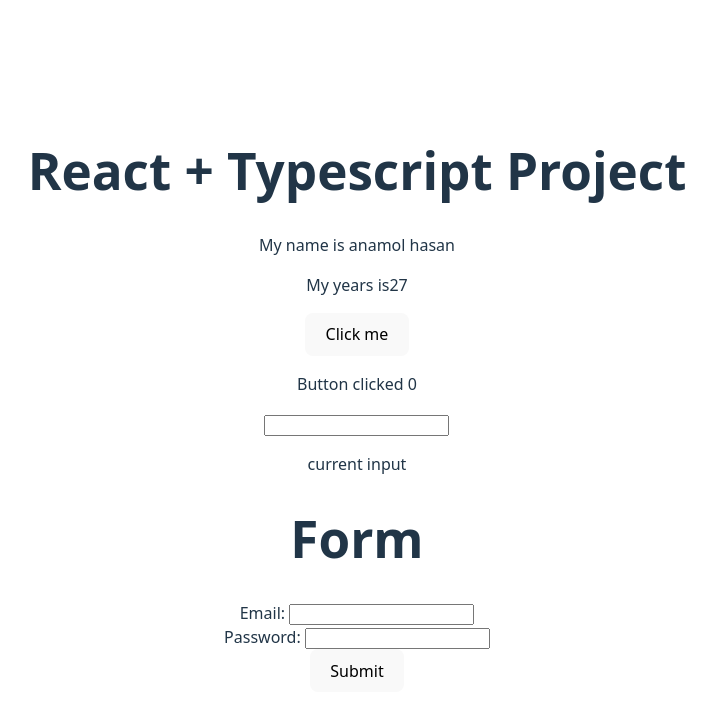
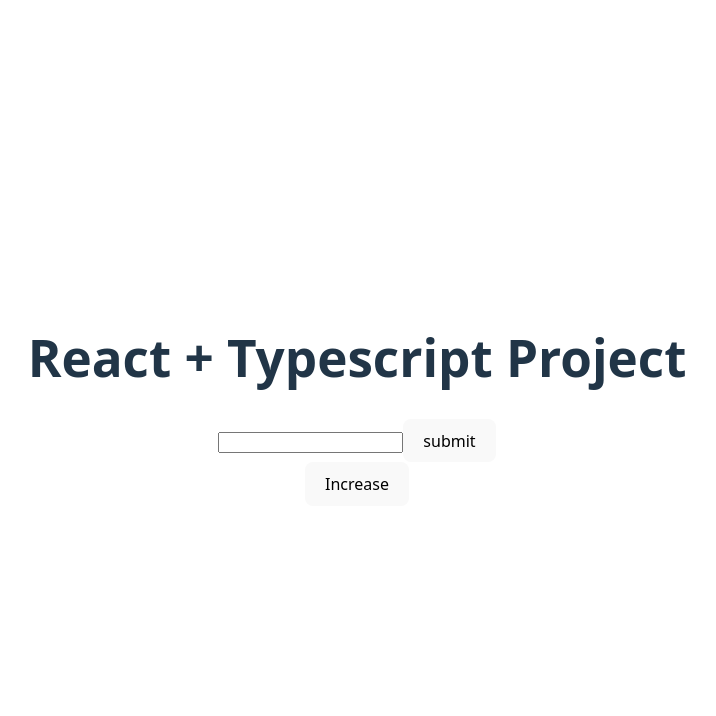
Before and after one commit to anamolhasan/react-typescript, a React (Vite) app: page / in a window 1280 px wide. Shown: the top 716 px of the page, without its empty margins (283-999 px from the left). Built offline with nearby package versions, Linux system fonts and the light colour scheme.

Commit message:
useRef with counter

```diff
--- a/src/App.tsx
+++ b/src/App.tsx
@@ -2,6 +2,7 @@
 import './App.css'
 import Form from './components/Form'
 import Greeting from './components/Greeting'
+import Task from './useRef/Task'
 
 function App() {
 
@@ -12,9 +13,10 @@
   return (
     <>
       <h1>React + Typescript Project</h1>
-     <Greeting name={name} age={age}/>
+     {/* <Greeting name={name} age={age}/> */}
 
-     <Form />
+     {/* <Form /> */}
+     <Task />
     </>
   )
 }
--- /dev/null
+++ b/src/useRef/Counter.tsx
@@ -0,0 +1,21 @@
+import React, { useRef } from 'react'
+
+const Counter = () => {
+
+  const ref = useRef<number>(0)
+  console.log(ref)
+
+  const handleClick = () => {
+    ref.current = ref.current + 1
+       alert(`${ref.current}`)
+  }
+
+  return (
+    <div>
+
+        <button onClick={handleClick}>Increase</button>
+    </div>
+  )
+}
+
+export default Counter
--- a/src/useRef/Task.jsx
+++ b/src/useRef/Task.tsx
@@ -1,16 +1,18 @@
 import React, { useRef } from 'react'
+import Counter from './Counter'
 
 const Task = () => {
 
-    const inputRef = useRef(null)
+    const inputRef = useRef<HTMLInputElement | null>(null)
 
     const handleFocus = () => {
-       inputRef.current.focus()
+       inputRef.current?.focus()
     }
   return (
     <div>
         <input ref={inputRef} type="text" name="name" id="" />
         <button onClick={handleFocus}>submit</button>
+        <Counter />
     </div>
   )
 }
```
Also changed, not shown: src/useRef/Counter.jsx (deleted, +0 -20 lines).
